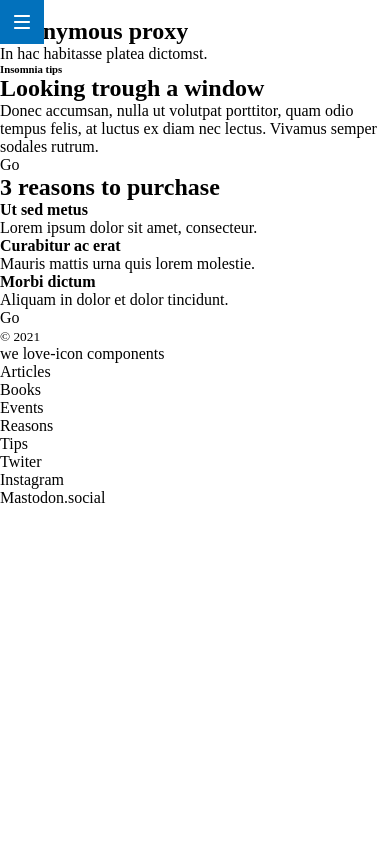
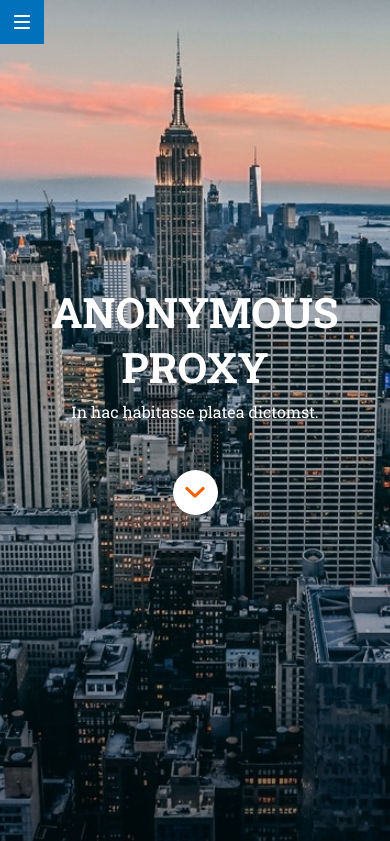
Before and after one commit to Adalab/modulo-1-evaluacion-final-Mesalina23, a website: page public/index.html in a window 390 px wide. Shown: the top 841 px of the page. Drawn offline with Linux system fonts and the light colour scheme.

Commit message:
hero mobile version

```diff
--- a/public/index.html
+++ b/public/index.html
@@ -4,8 +4,10 @@
     <meta charset="UTF-8" />
     <meta http-equiv="X-UA-Compatible" content="IE=edge" />
     <meta name="viewport" content="width=device-width, initial-scale=1.0" />
-    <!--linkeamos las font family de google.fonts
-    <link href="https://fonts.googleapis.com/css2?family=Open+Sans:wght@400;600&family=Rubik:wght@400;500&display=swap" rel="stylesheet"> -->
+    <link
+      href="https://fonts.googleapis.com/css2?family=Roboto+Slab:wght@400;500;700&display=swap"
+      rel="stylesheet"
+    />
     <!--linkeamos los iconos de fontawesome
     <link rel="stylesheet" href="https://pro.fontawesome.com/releases/v5.10.0/css/all.css" integrity="sha384-AYmEC3Yw5cVb3ZcuHtOA93w35dYTsvhLPVnYs9eStHfGJvOvKxVfELGroGkvsg+p" crossorigin="anonymous"/>  -->
     <link rel="stylesheet" href="./assets/css/main.css" />
@@ -18,7 +20,7 @@
       <a class="header__menu" href="https://adalab.es/" target="_blank">
         <img
           class="header__menu--image"
-          src="../../images/ico-menu.svg"
+          src="./assets/images/ico-menu.svg"
           alt=""
           tittle="Ir a la pagina de Adalab"
         />
@@ -30,11 +32,17 @@
     <main>
       <!-- HERO -->
 
-      <section class="main__hero">
-        <img src="" alt="" />
-        <h1>Anonymous proxy</h1>
-        <p>In hac habitasse platea dictomst.</p>
-        <a class="main__hero--buttom" href=""></a>
+      <section class="hero">
+        <h1 class="hero__tittle">Anonymous proxy</h1>
+        <p class="hero__paragraph">In hac habitasse platea dictomst.</p>
+        <a class="hero__buttom" href="./index.html#main__reasons">
+          <img
+            class="hero__buttom--image"
+            src="./assets/images/ico-scroll-down.svg"
+            alt=""
+            tittle="Ir 3 Reasons to Purchase"
+          />
+        </a>
       </section>
 
       <!-- END HERO -->
--- a/src/scss/core/_reset.scss
+++ b/src/scss/core/_reset.scss
@@ -1,5 +1,130 @@
-* {
-  box-sizing: border-box;
+/* http://meyerweb.com/eric/tools/css/reset/
+   v2.0 | 20110126
+   License: none (public domain)
+*/
+
+html,
+body,
+div,
+span,
+applet,
+object,
+iframe,
+h1,
+h2,
+h3,
+h4,
+h5,
+h6,
+p,
+blockquote,
+pre,
+a,
+abbr,
+acronym,
+address,
+big,
+cite,
+code,
+del,
+dfn,
+em,
+img,
+ins,
+kbd,
+q,
+s,
+samp,
+small,
+strike,
+strong,
+sub,
+sup,
+tt,
+var,
+b,
+u,
+i,
+center,
+dl,
+dt,
+dd,
+ol,
+ul,
+li,
+fieldset,
+form,
+label,
+legend,
+table,
+caption,
+tbody,
+tfoot,
+thead,
+tr,
+th,
+td,
+article,
+aside,
+canvas,
+details,
+embed,
+figure,
+figcaption,
+footer,
+header,
+hgroup,
+menu,
+nav,
+output,
+ruby,
+section,
+summary,
+time,
+mark,
+audio,
+video {
   margin: 0;
   padding: 0;
+  border: 0;
+  font-size: 100%;
+  font: inherit;
+  vertical-align: baseline;
+  box-sizing: border-box;
 }
+/* HTML5 display-role reset for older browsers */
+article,
+aside,
+details,
+figcaption,
+figure,
+footer,
+header,
+hgroup,
+menu,
+nav,
+section {
+  display: block;
+}
+body {
+  line-height: 1;
+}
+ol,
+ul {
+  list-style: none;
+}
+blockquote,
+q {
+  quotes: none;
+}
+blockquote:before,
+blockquote:after,
+q:before,
+q:after {
+  content: "";
+  content: none;
+}
+table {
+  border-collapse: collapse;
+  border-spacing: 0;
+}
--- a/src/scss/core/_variables.scss
+++ b/src/scss/core/_variables.scss
@@ -1,6 +1,3 @@
-/*// fonts
-$font-main: 'Roboto', sans-serif;
+// fonts
 
-// colors
-$color: #f3f4f5;
-$color-secondary: #999;*/
+$font-main: "Roboto Slab", sans-serif;
--- a/src/scss/layout/_header.scss
+++ b/src/scss/layout/_header.scss
@@ -6,10 +6,9 @@
   width: 44px;
   height: 44px;
   background-color: #0271bc;
-
+  z-index: 1;
   .header__menu--image {
     width: 16px;
     height: 14px;
   }
 }
-/*no consigo dejar fijo el header__menu/tampoco que me aparezca el ico*/
--- a/src/scss/layout/_hero.scss
+++ b/src/scss/layout/_hero.scss
@@ -0,0 +1,47 @@
+.hero {
+  width: 100%;
+  height: 100vh;
+  background-image: url("../images/cover.jpg");
+  background-position: center;
+  background-size: cover;
+  position: relative;
+  display: flex;
+  flex-direction: column;
+  align-items: center;
+  color: #ffffff;
+  overflow: hidden;
+}
+
+.hero__tittle {
+  font-size: 42px;
+  line-height: 55px;
+  width: 8em;
+  height: 110px;
+  text-transform: uppercase;
+  text-align: center;
+  font-family: $font-main;
+  font-weight: 600;
+  margin-top: 284px;
+}
+.hero__paragraph {
+  font-size: 16px;
+  height: 15px;
+  height: 21px;
+  margin-top: 10px;
+  font-family: $font-main;
+}
+.hero__buttom {
+  border-radius: 50%;
+  height: 45px;
+  width: 45px;
+  margin-top: 45px;
+  transform: translateY();
+  background-color: #ffffff;
+  display: flex;
+  justify-content: center;
+  align-items: center;
+  .hero__buttom--image {
+    width: 20px;
+    height: 11.7px;
+  }
+}
```
Also changed, not shown: src/html/index.html (+4 -2 lines), src/html/partials/header.html (+1 -1 lines), src/html/partials/hero.html (+11 -5 lines), public/assets/css/main.css, public/assets/images/ico-scroll-down.svg (added), src/html/partials/reasons.html (indentation only), src/images/ico-scroll-down.svg (added), 1 other file. Lines whose indentation alone changed are shown as unchanged.
